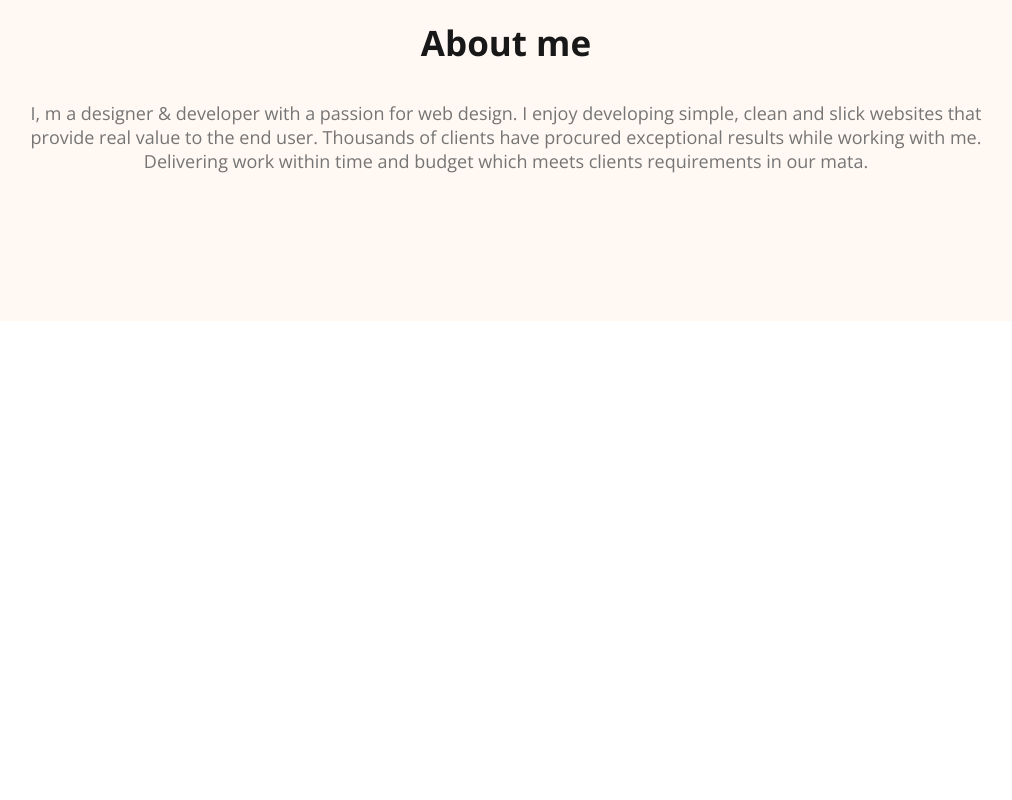
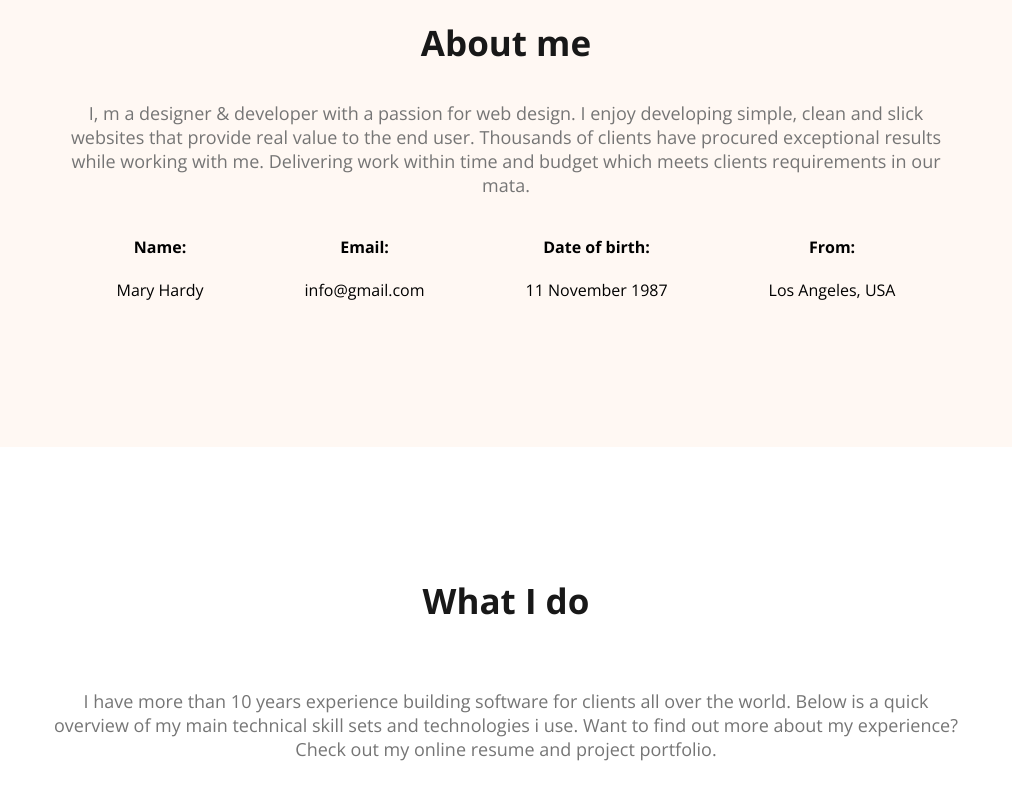
Before and after one commit to islam-rashedul/developer-portfolio, a plain HTML site: page index.html in a window 1280 px wide. Shown: the part 1044-1844 px from the top of the page, without its empty margins (134-1146 px from the left). Before the commit the page ends 1495 px from the top, so only its background shows below. Drawn offline with nearby package versions, Linux system fonts and the light colour scheme.

Commit message:
About sec created

```diff
--- a/index.html
+++ b/index.html
@@ -7,7 +7,8 @@
     <title>Web Developer Portfolio</title>
     <link rel="preconnect" href="https://fonts.googleapis.com">
     <link rel="preconnect" href="https://fonts.gstatic.com" crossorigin>
-    <link href="https://fonts.googleapis.com/css2?family=Open+Sans:wght@400;700;800&display=swap" rel="stylesheet">
+    <link href="https://fonts.googleapis.com/css2?family=Open+Sans:ital,wght@0,300..800;1,300..800&display=swap"
+        rel="stylesheet">
     <link rel="stylesheet" href="styles/portfolio.css" class="css">
 </head>
 
@@ -27,7 +28,8 @@
             <div class="banner-content">
                 <h3 class="banner-greeting">Hi, I am</h3>
                 <h1 class="banner-title">Mary Hardy</h1>
-                <p class="banner-desc">Shot what able cold new see hold.Friendly as an betrayed formerly he. Morning because as to society
+                <p class="banner-desc">Shot what able cold new see hold.Friendly as an betrayed formerly he. Morning
+                    because as to society
                     behaved moments.</p>
                 <button class="btn-primary">Download CV</button>
                 <button class="btn-primary">Contact</button>
@@ -39,7 +41,37 @@
         <section class="about">
             <h3 class="section-title">About me</h3>
             <p class="section-desc">
-                I, m a designer & developer with a passion for web design. I enjoy developing simple, clean and slick websites that provide real value to the end user. Thousands of clients have procured exceptional results while working with me. Delivering work within time and budget which meets clients requirements in our mata.
+                I, m a designer & developer with a passion for web design. I enjoy developing simple, clean and slick
+                websites that provide real value to the end user. Thousands of clients have procured exceptional results
+                while working with me. Delivering work within time and budget which meets clients requirements in our
+                mata.
+            </p>
+            <div class="about-info-container">
+                <div class="about-info">
+                    <h4 class="info-title">Name:</h4>
+                    <p class="info-desc">Mary Hardy</p>
+                </div>
+                <div class="about-info">
+                    <h4 class="info-title">Email:</h4>
+                    <p class="info-desc">info@gmail.com</p>
+                </div>
+                <div class="about-info">
+                    <h4 class="info-title">Date of birth:</h4>
+                    <p class="info-desc">11 November 1987</p>
+                </div>
+                <div class="about-info">
+                    <h4 class="info-title">From:</h4>
+                    <p class="info-desc">Los Angeles, USA</p>
+                </div>
+
+            </div>
+        </section>
+        <section>
+            <h3 class="section-title">What I do</h3>
+            <p id="what-i-do-desc" class="section-desc">
+                I have more than 10 years experience building software for clients all over the world. Below is a quick
+                overview of my main technical skill sets and technologies i use. Want to find out more about my
+                experience? Check out my online resume and project portfolio.
             </p>
         </section>
 
--- a/styles/portfolio.css
+++ b/styles/portfolio.css
@@ -1,6 +1,8 @@
 body {
-    font-family: 'Open Sans', sans-serif;
+    font-family: "Open Sans", sans-serif;
+
 }
+
 
 nav {
     display: flex;
@@ -94,4 +96,23 @@ nav a{
     color: #757575;
     text-align: center;
     font-size: 18px;
+    font-weight: 400;
 }
+
+main{
+    max-width: 1140px;
+    margin: 0 auto;
+}
+
+.about-info-container{
+    display: flex;
+    justify-content: space-around;
+}
+.about-info{
+    text-align: center;
+}
+
+#what-i-do-desc{
+    padding: 30px 115px;
+
+}
```
